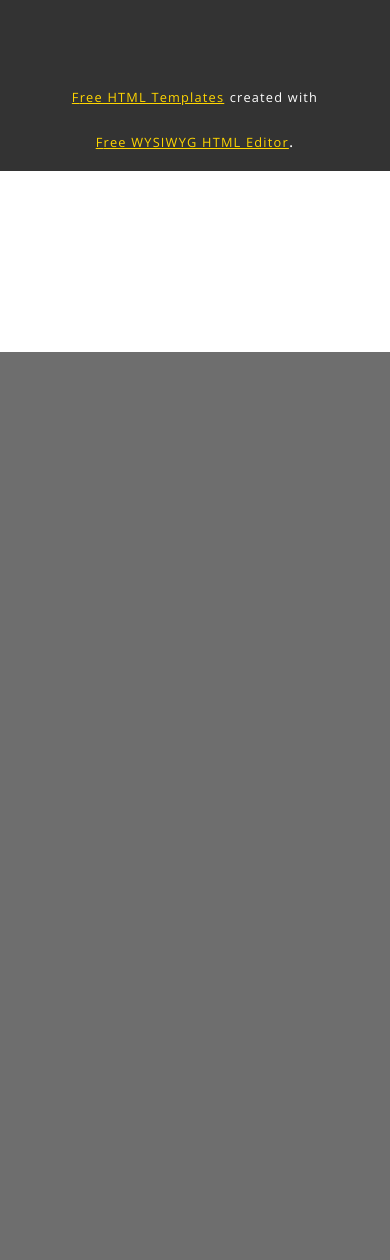
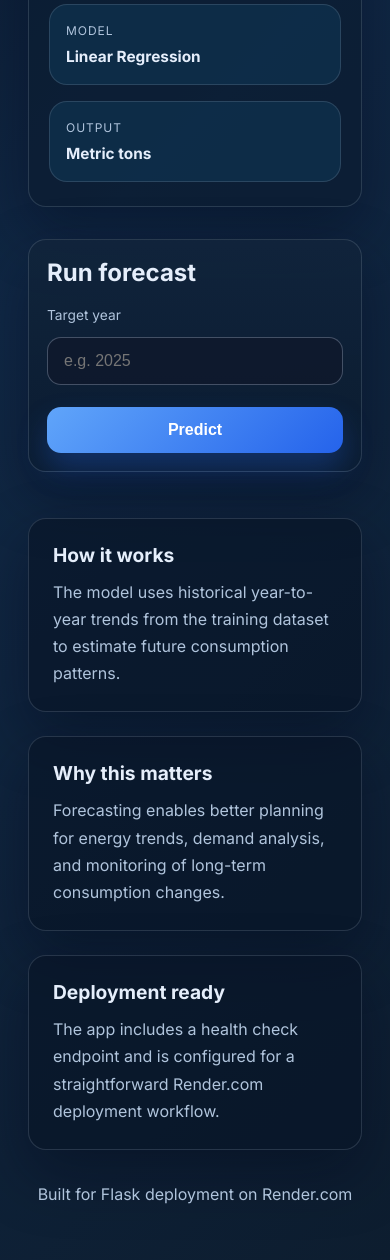
Before and after one commit to cwpan/flaskwebdoc, a Flask app: page / in a window 390 px wide. Shown: the part 648-1908 px from the top of the page. Before the commit the page ends 1000 px from the top, so only its background shows below. Run offline with Flask 3, Linux system fonts and the light colour scheme; parts of the project's set-up code (start-up, migrations or seed data) failed here and were passed over.

Commit message:
Update Flask layout and prepare Render deployment

```diff
--- a/main.py
+++ b/main.py
@@ -1,26 +1,66 @@
+import os
+import joblib
 import numpy as np
-from flask import Flask, request, jsonify, render_template
-import pickle
+from flask import Flask, render_template, request, jsonify
 
 app = Flask(__name__)
-model = pickle.load(open('model.pkl', 'rb'))
 
-@app.route('/')
+MODEL_PATH = os.path.join(os.path.dirname(__file__), 'model.pkl')
+
+
+def load_model():
+    try:
+        return joblib.load(MODEL_PATH)
+    except Exception as exc:
+        app.logger.error(f"Error loading model: {exc}")
+        return None
+
+
+model = load_model()
+
+
+@app.route('/', methods=['GET'])
 def home():
     return render_template('index.html')
 
-@app.route('/predict',methods=['POST'])
+
+@app.route('/predict', methods=['POST'])
 def predict():
-    '''
-    For rendering results on HTML page
-    '''
-    int_features = [int(x) for x in request.form.values()]
-    final_features = [np.array(int_features)]
-    prediction = model.predict(final_features)
+    if model is None:
+        return render_template(
+            'index.html',
+            error_message='Prediction service is currently unavailable. The ML model could not be loaded.'
+        )
 
-    output1 = round(prediction[0], 0)
-    output = int(output1)
-    return render_template('index.html', prediction_text='The coal consumption is {} thousand metric tons.'.format(output))
+    year = request.form.get('year', '').strip()
+
+    try:
+        year_value = float(year)
+        if year_value <= 0:
+            raise ValueError('Year must be a positive number.')
+
+        prediction = model.predict(np.array([[year_value]]))
+        output = int(round(float(prediction[0])))
+
+        return render_template(
+            'index.html',
+            prediction_text=(
+                f'Predicted USA brown coal consumption for {int(year_value):,}: '
+                f'{output:,} thousand metric tons'
+            )
+        )
+    except Exception:
+        return render_template(
+            'index.html',
+            error_message='Invalid input. Please enter a valid year, such as 2025.'
+        )
+
+
+@app.route('/healthz', methods=['GET'])
+def healthz():
+    return jsonify({"status": "healthy"}), 200
+
 
 if __name__ == "__main__":
-    app.run(host='0.0.0.0', port=8000, debug=True)
+    port = int(os.environ.get('PORT', 8081))
+    app.run(host='0.0.0.0', port=port, debug=False)
--- a/requirements.txt
+++ b/requirements.txt
@@ -1,5 +1,5 @@
 numpy
-sklearn
+scikit-learn
 requests
 flask
 gunicorn
--- a/static/css/style.css
+++ b/static/css/style.css
@@ -1,60 +1,342 @@
-@import url(https://fonts.googleapis.com/css?family=Open+Sans);
-.btn { display: inline-block; *display: inline; *zoom: 1; padding: 4px 10px 4px; margin-bottom: 0; font-size: 13px; line-height: 18px; color: #333333; text-align: center;text-shadow: 0 1px 1px rgba(255, 255, 255, 0.75); vertical-align: middle; background-color: #f5f5f5; background-image: -moz-linear-gradient(top, #ffffff, #e6e6e6); background-image: -ms-linear-gradient(top, #ffffff, #e6e6e6); background-image: -webkit-gradient(linear, 0 0, 0 100%, from(#ffffff), to(#e6e6e6)); background-image: -webkit-linear-gradient(top, #ffffff, #e6e6e6); background-image: -o-linear-gradient(top, #ffffff, #e6e6e6); background-image: linear-gradient(top, #ffffff, #e6e6e6); background-repeat: repeat-x; filter: progid:dximagetransform.microsoft.gradient(startColorstr=#ffffff, endColorstr=#e6e6e6, GradientType=0); border-color: #e6e6e6 #e6e6e6 #e6e6e6; border-color: rgba(0, 0, 0, 0.1) rgba(0, 0, 0, 0.1) rgba(0, 0, 0, 0.25); border: 1px solid #e6e6e6; -webkit-border-radius: 4px; -moz-border-radius: 4px; border-radius: 4px; -webkit-box-shadow: inset 0 1px 0 rgba(255, 255, 255, 0.2), 0 1px 2px rgba(0, 0, 0, 0.05); -moz-box-shadow: inset 0 1px 0 rgba(255, 255, 255, 0.2), 0 1px 2px rgba(0, 0, 0, 0.05); box-shadow: inset 0 1px 0 rgba(255, 255, 255, 0.2), 0 1px 2px rgba(0, 0, 0, 0.05); cursor: pointer; *margin-left: .3em; }
-.btn:hover, .btn:active, .btn.active, .btn.disabled, .btn[disabled] { background-color: #e6e6e6; }
-.btn-large { padding: 9px 14px; font-size: 15px; line-height: normal; -webkit-border-radius: 5px; -moz-border-radius: 5px; border-radius: 5px; }
-.btn:hover { color: #333333; text-decoration: none; background-color: #e6e6e6; background-position: 0 -15px; -webkit-transition: background-position 0.1s linear; -moz-transition: background-position 0.1s linear; -ms-transition: background-position 0.1s linear; -o-transition: background-position 0.1s linear; transition: background-position 0.1s linear; }
-.btn-primary, .btn-primary:hover { text-shadow: 0 -1px 0 rgba(0, 0, 0, 0.25); color: #ffffff; }
-.btn-primary.active { color: rgba(255, 255, 255, 0.75); }
-.btn-primary { background-color: #4a77d4; background-image: -moz-linear-gradient(top, #6eb6de, #4a77d4); background-image: -ms-linear-gradient(top, #6eb6de, #4a77d4); background-image: -webkit-gradient(linear, 0 0, 0 100%, from(#6eb6de), to(#4a77d4)); background-image: -webkit-linear-gradient(top, #6eb6de, #4a77d4); background-image: -o-linear-gradient(top, #6eb6de, #4a77d4); background-image: linear-gradient(top, #6eb6de, #4a77d4); background-repeat: repeat-x; filter: progid:dximagetransform.microsoft.gradient(startColorstr=#6eb6de, endColorstr=#4a77d4, GradientType=0);  border: 1px solid #3762bc; text-shadow: 1px 1px 1px rgba(0,0,0,0.4); box-shadow: inset 0 1px 0 rgba(255, 255, 255, 0.2), 0 1px 2px rgba(0, 0, 0, 0.5); }
-.btn-primary:hover, .btn-primary:active, .btn-primary.active, .btn-primary.disabled, .btn-primary[disabled] { filter: none; background-color: #4a77d4; }
-.btn-block { width: 100%; display:block; }
+@import url('https://fonts.googleapis.com/css2?family=Inter:wght@400;500;600;700;800&display=swap');
 
-* { -webkit-box-sizing:border-box; -moz-box-sizing:border-box; -ms-box-sizing:border-box; -o-box-sizing:border-box; box-sizing:border-box; }
+:root {
+  --page-bg: #081426;
+  --panel-bg: rgba(12, 29, 51, 0.8);
+  --panel-strong: rgba(17, 36, 59, 0.96);
+  --card-bg: rgba(15, 51, 80, 0.72);
+  --border: rgba(148, 163, 184, 0.22);
+  --text: #e5eefb;
+  --muted: #b0c4dc;
+  --accent: #60a5fa;
+  --accent-strong: #2563eb;
+  --accent-soft: rgba(96, 165, 250, 0.18);
+  --success-bg: rgba(34, 197, 94, 0.14);
+  --success-text: #bbf7d0;
+  --error-bg: rgba(239, 68, 68, 0.12);
+  --error-text: #fecaca;
+}
 
-html { width: 100%; height:100%;  }
+* {
+  box-sizing: border-box;
+}
+
+html {
+  scroll-behavior: smooth;
+}
 
 body {
-	width: 100%;
-	height:1000px;
-	font-family: 'Open Sans', sans-serif;
-	background: #092756;
-	color: #fff;
-	font-size: 18px;
-	text-align:center;
-	letter-spacing:1.2px;
-	 overflow-y: scroll !important;
-    overflow-x: hidden;
-
-}
-.login {
-    position: absolute;
-    z-index:100;
-	top: 50%;
-	left:38%;
-
-	width:400px;
-	height:800px;
+  margin: 0;
+  min-height: 100vh;
+  font-family: 'Inter', sans-serif;
+  background:
+    radial-gradient(circle at top left, rgba(96, 165, 250, 0.24), transparent 25%),
+    linear-gradient(135deg, #081426 0%, #102845 42%, #0d1d2f 100%);
+  color: var(--text);
 }
 
-.login h1 { color: #fff; text-shadow: 0 0 10px rgba(0,0,0,0.3); letter-spacing:1px; text-align:center; }
+img {
+  max-width: 100%;
+}
 
-input {
-	width: 100%;
-	margin-bottom: 10px;
-	background: rgba(0,0,0,0.3);
-	border: none;
-	outline: none;
-	padding: 10px;
-	font-size: 13px;
-	color: #fff;
-	text-shadow: 1px 1px 1px rgba(0,0,0,0.3);
-	border: 1px solid rgba(0,0,0,0.3);
-	border-radius: 4px;
-	box-shadow: inset 0 -5px 45px rgba(100,100,100,0.2), 0 1px 1px rgba(255,255,255,0.2);
-	-webkit-transition: box-shadow .5s ease;
-	-moz-transition: box-shadow .5s ease;
-	-o-transition: box-shadow .5s ease;
-	-ms-transition: box-shadow .5s ease;
-	transition: box-shadow .5s ease;
+.page-shell {
+  width: min(1180px, calc(100% - 32px));
+  margin: 0 auto;
+  padding: 24px 0 40px;
 }
-input:focus { box-shadow: inset 0 -5px 45px rgba(100,100,100,0.4), 0 1px 1px rgba(255,255,255,0.2); }
+
+.topbar {
+  display: flex;
+  align-items: center;
+  justify-content: space-between;
+  gap: 20px;
+  padding: 18px 20px;
+  border: 1px solid var(--border);
+  border-radius: 20px;
+  background: rgba(9, 20, 35, 0.72);
+  backdrop-filter: blur(12px);
+}
+
+.brand-wrap {
+  display: flex;
+  align-items: center;
+  gap: 12px;
+}
+
+.brand-mark {
+  width: 42px;
+  height: 42px;
+  border-radius: 12px;
+  display: grid;
+  place-items: center;
+  font-weight: 800;
+  color: #eff6ff;
+  background: linear-gradient(135deg, var(--accent) 0%, var(--accent-strong) 100%);
+  box-shadow: 0 10px 30px rgba(37, 99, 235, 0.4);
+}
+
+.brand-copy {
+  display: flex;
+  flex-direction: column;
+}
+
+.brand-title {
+  font-size: 1rem;
+  font-weight: 700;
+}
+
+.brand-subtitle {
+  font-size: 0.72rem;
+  color: var(--muted);
+}
+
+.main-nav {
+  display: flex;
+  align-items: center;
+  gap: 18px;
+}
+
+.main-nav a {
+  color: var(--muted);
+  text-decoration: none;
+  font-size: 0.95rem;
+  transition: color 0.2s ease;
+}
+
+.main-nav a:hover {
+  color: var(--text);
+}
+
+.hero {
+  display: grid;
+  grid-template-columns: 1.3fr 0.9fr;
+  gap: 32px;
+  align-items: center;
+  padding: 48px 18px 28px;
+}
+
+.hero-copy,
+.prediction-panel,
+.info-card {
+  border: 1px solid var(--border);
+  border-radius: 24px;
+  background: var(--panel-bg);
+  box-shadow: 0 24px 60px rgba(2, 6, 23, 0.38);
+}
+
+.hero-copy {
+  padding: 36px;
+}
+
+.eyebrow {
+  margin: 0 0 16px;
+  color: #93c5fd;
+  font-size: 0.8rem;
+  font-weight: 700;
+  letter-spacing: 0.14em;
+  text-transform: uppercase;
+}
+
+.hero-copy h1 {
+  margin: 0;
+  font-size: clamp(2.3rem, 4vw, 4rem);
+  line-height: 1.06;
+}
+
+.lead {
+  margin-top: 18px;
+  max-width: 640px;
+  color: var(--muted);
+  font-size: 1.05rem;
+  line-height: 1.7;
+}
+
+.stats-grid {
+  display: grid;
+  grid-template-columns: repeat(3, minmax(0, 1fr));
+  gap: 16px;
+  margin-top: 30px;
+}
+
+.stat-card {
+  padding: 18px 16px;
+  border: 1px solid var(--border);
+  border-radius: 18px;
+  background: var(--card-bg);
+}
+
+.stat-label {
+  display: block;
+  color: var(--muted);
+  font-size: 0.75rem;
+  text-transform: uppercase;
+  letter-spacing: 0.08em;
+  margin-bottom: 8px;
+}
+
+.stat-card strong {
+  font-size: 0.96rem;
+}
+
+.prediction-panel {
+  padding: 24px;
+  background: linear-gradient(180deg, rgba(17, 36, 59, 0.95), rgba(11, 28, 48, 0.96));
+}
+
+.panel-header h2 {
+  margin: 0 0 20px;
+  font-size: 1.5rem;
+}
+
+.predict-form {
+  display: flex;
+  flex-direction: column;
+  gap: 14px;
+}
+
+.predict-form label {
+  font-size: 0.86rem;
+  color: var(--muted);
+}
+
+.predict-form input {
+  width: 100%;
+  padding: 14px 16px;
+  border-radius: 14px;
+  border: 1px solid rgba(148, 163, 184, 0.4);
+  background: rgba(15, 23, 42, 0.68);
+  color: var(--text);
+  font-size: 1rem;
+}
+
+.predict-form input:focus {
+  outline: 2px solid rgba(96, 165, 250, 0.6);
+  border-color: transparent;
+}
+
+.predict-form button {
+  margin-top: 8px;
+  padding: 14px 18px;
+  border: none;
+  border-radius: 14px;
+  font-size: 1rem;
+  font-weight: 700;
+  color: white;
+  background: linear-gradient(135deg, var(--accent) 0%, var(--accent-strong) 100%);
+  cursor: pointer;
+  transition: transform 0.2s ease, box-shadow 0.2s ease;
+  box-shadow: 0 16px 30px rgba(37, 99, 235, 0.3);
+}
+
+.predict-form button:hover {
+  transform: translateY(-1px);
+}
+
+.result-box,
+.error-box {
+  margin-top: 18px;
+  padding: 16px 18px;
+  border-radius: 14px;
+  border: 1px solid transparent;
+}
+
+.result-box {
+  background: var(--success-bg);
+  border-color: rgba(34, 197, 94, 0.3);
+}
+
+.result-label {
+  display: inline-block;
+  margin-bottom: 8px;
+  font-size: 0.75rem;
+  letter-spacing: 0.08em;
+  text-transform: uppercase;
+  color: var(--success-text);
+}
+
+.result-box p {
+  margin: 0;
+  color: var(--success-text);
+  font-size: 1rem;
+  line-height: 1.6;
+}
+
+.error-box {
+  background: var(--error-bg);
+  border-color: rgba(239, 68, 68, 0.3);
+  color: var(--error-text);
+}
+
+.info-grid {
+  display: grid;
+  grid-template-columns: repeat(3, minmax(0, 1fr));
+  gap: 24px;
+  padding: 18px 18px 0;
+}
+
+.info-card {
+  padding: 24px;
+  background: rgba(8, 20, 38, 0.66);
+}
+
+.info-card h3 {
+  margin-top: 0;
+  margin-bottom: 12px;
+  font-size: 1.2rem;
+}
+
+.info-card p {
+  margin: 0;
+  color: var(--muted);
+  line-height: 1.7;
+}
+
+.site-footer {
+  padding: 18px 18px 0;
+  text-align: center;
+  color: var(--muted);
+}
+
+@media (max-width: 900px) {
+  .hero {
+    grid-template-columns: 1fr;
+  }
+
+  .info-grid {
+    grid-template-columns: 1fr;
+  }
+}
+
+@media (max-width: 640px) {
+  .page-shell {
+    width: min(100% - 20px, 1180px);
+  }
+
+  .topbar {
+    flex-direction: column;
+    align-items: flex-start;
+  }
+
+  .main-nav {
+    width: 100%;
+    justify-content: space-between;
+  }
+
+  .hero-copy,
+  .prediction-panel,
+  .info-card {
+    border-radius: 18px;
+  }
+
+  .hero-copy {
+    padding: 24px 20px;
+  }
+
+  .prediction-panel {
+    padding: 18px;
+  }
+
+  .stats-grid {
+    grid-template-columns: 1fr;
+  }
+}
--- a/templates/index.html
+++ b/templates/index.html
@@ -1,96 +1,111 @@
 <!DOCTYPE html>
-<html style="font-size: 16px;">
+<html lang="en">
   <head>
+    <meta charset="utf-8">
     <meta name="viewport" content="width=device-width, initial-scale=1.0">
-    <meta charset="utf-8">
-    <meta name="keywords" content="Recruitment Agency, Recruitment Agency, Recruitment Model, Recruitment Agency, Faq">
-    <meta name="description" content="">
-    <meta name="page_type" content="np-template-header-footer-from-plugin">
-    <title> Brown Coal Consumption Prediction</title>
-    <link rel="stylesheet" href="{{ url_for('static', filename='css/nicepage.css') }}" media="screen">
-    <link rel="stylesheet" href="{{ url_for('static', filename='css/Page-1.css') }}" media="screen">
-    <link rel="stylesheet" href="{{ url_for('static', filename='css/style.css') }}" media="screen">
-    <script class="u-script" type="text/javascript" src="jquery.js" defer=""></script>
-    <script class="u-script" type="text/javascript" src="nicepage.js" defer=""></script>
-    <meta name="generator" content="Nicepage 2.30.1, nicepage.com">
-    <link id="u-theme-google-font" rel="stylesheet" href="https://fonts.googleapis.com/css?family=Roboto:100,100i,300,300i,400,400i,500,500i,700,700i,900,900i|Open+Sans:300,300i,400,400i,600,600i,700,700i,800,800i">
+    <meta name="description" content="Brown coal consumption predictor built with Flask and a trained machine learning model.">
+    <title>Brown Coal Consumption Predictor</title>
+    <link rel="stylesheet" href="{{ url_for('static', filename='css/style.css') }}">
+  </head>
+  <body>
+    <div class="page-shell">
+      <header class="topbar">
+        <div class="brand-wrap">
+          <div class="brand-mark">E</div>
+          <div class="brand-copy">
+            <span class="brand-title">Energy Insights</span>
+            <span class="brand-subtitle">Predictive Analytics</span>
+          </div>
+        </div>
+        <nav class="main-nav" aria-label="Main navigation">
+          <a href="#overview">Overview</a>
+          <a href="#predictor">Predictor</a>
+          <a href="#insights">Insights</a>
+        </nav>
+      </header>
 
+      <main>
+        <section class="hero" id="overview">
+          <div class="hero-copy">
+            <p class="eyebrow">Machine Learning Demo</p>
+            <h1>Brown Coal Consumption Predictor</h1>
+            <p class="lead">
+              Explore a lightweight forecasting app that estimates future USA brown coal consumption
+              using historical energy data and a trained linear regression model.
+            </p>
 
-    <script type="application/ld+json">{
-		"@context": "http://schema.org",
-		"@type": "Organization",
-		"name": "",
-		"url": "index.html"
-}</script>
-    <meta property="og:title" content="Page 1">
-    <meta property="og:type" content="website">
-    <meta name="theme-color" content="#ffd600">
-    <link rel="canonical" href="index.html">
-    <meta property="og:url" content="index.html">
-  </head>
-  <body class="u-body u-overlap u-overlap-contrast"><header class="u-clearfix u-grey-50 u-header u-header" id="sec-fe27"><div class="u-clearfix u-sheet u-sheet-1">
-        <nav class="u-menu u-menu-dropdown u-offcanvas u-menu-1">
-          <div class="menu-collapse" style="font-size: 1rem; letter-spacing: 0px;">
-            <a class="u-button-style u-custom-left-right-menu-spacing u-custom-padding-bottom u-custom-top-bottom-menu-spacing u-nav-link u-text-active-palette-1-base u-text-hover-palette-2-base" href="#">
-              <svg><use xmlns:xlink="http://www.w3.org/1999/xlink" xlink:href="#menu-hamburger"></use></svg>
-              <svg version="1.1" xmlns="http://www.w3.org/2000/svg" xmlns:xlink="http://www.w3.org/1999/xlink"><defs><symbol id="menu-hamburger" viewBox="0 0 16 16" style="width: 16px; height: 16px;"><rect y="1" width="16" height="2"></rect><rect y="7" width="16" height="2"></rect><rect y="13" width="16" height="2"></rect>
-</symbol>
-</defs></svg>
-            </a>
-          </div>
-          <div class="u-custom-menu u-nav-container">
-            <ul class="u-nav u-unstyled u-nav-1"><li class="u-nav-item"><a class="u-button-style u-nav-link u-text-active-palette-1-base u-text-hover-palette-2-base" href="Page-1.html" style="padding: 10px 20px;">Energy predictor home</a>
-</li></ul>
-          </div>
-          <div class="u-custom-menu u-nav-container-collapse">
-            <div class="u-black u-container-style u-inner-container-layout u-opacity u-opacity-95 u-sidenav">
-              <div class="u-sidenav-overflow">
-                <div class="u-menu-close"></div>
-                <ul class="u-align-center u-nav u-popupmenu-items u-unstyled u-nav-2"><li class="u-nav-item"><a class="u-button-style u-nav-link" href="Page-1.html" style="padding: 10px 20px;">Energy predictor home</a>
-</li></ul>
+            <div class="stats-grid">
+              <div class="stat-card">
+                <span class="stat-label">Dataset</span>
+                <strong>UN energy statistics</strong>
+              </div>
+              <div class="stat-card">
+                <span class="stat-label">Model</span>
+                <strong>Linear Regression</strong>
+              </div>
+              <div class="stat-card">
+                <span class="stat-label">Output</span>
+                <strong>Metric tons</strong>
               </div>
             </div>
-            <div class="u-black u-menu-overlay u-opacity u-opacity-70"></div>
           </div>
-        </nav>
-      </div></header>
-    <section class="u-align-left u-clearfix u-image u-shading u-section-1" id="carousel_c805" data-image-width="1280" data-image-height="851">
-      <div class="u-clearfix u-sheet u-sheet-1">
-        <h2 class="u-text u-text-body-alt-color u-text-1">Energy Consumption Predictor</h2>
-        <p class="u-text u-text-body-alt-color u-text-2">To predict brown coal consumption</p>
-      </div>
-    </section>
-    <div class="login">
- <div>
 
-	</div>
+          <div class="prediction-panel" id="predictor">
+            <div class="panel-header">
+              <h2>Run forecast</h2>
+            </div>
 
-     <!-- Main Input For Receiving Query to our ML -->
-    <form action="{{ url_for('predict')}}"method="post" style="z-index: 10">
-    	<input type="text" name="Years" placeholder="Predicted Year > 2021" required="required" />
+            <form action="{{ url_for('predict') }}" method="post" class="predict-form">
+              <label for="year">Target year</label>
+              <input id="year" name="year" type="number" min="1990" step="1" placeholder="e.g. 2025" required>
+              <button type="submit">Predict</button>
+            </form>
 
-        <button type="submit" class="btn btn-primary btn-block btn-large">Predict</button>
-    </form>
+            {% if prediction_text %}
+            <div class="result-box" aria-live="polite">
+              <span class="result-label">Prediction</span>
+              <p>{{ prediction_text }}</p>
+            </div>
+            {% endif %}
 
-   <br>
-   <br>
-   <font color="white" size="5">{{ prediction_text }}</font>
+            {% if error_message %}
+            <div class="error-box" aria-live="polite">
+              {{ error_message }}
+            </div>
+            {% endif %}
+          </div>
+        </section>
 
- </div>
+        <section class="info-grid" id="insights">
+          <article class="info-card">
+            <h3>How it works</h3>
+            <p>
+              The model uses historical year-to-year trends from the training dataset to estimate future
+              consumption patterns.
+            </p>
+          </article>
 
-    <footer class="u-align-center u-clearfix u-footer u-grey-80 u-footer" id="sec-2012"><div class="u-clearfix u-sheet u-sheet-1">
-        <p class="u-small-text u-text u-text-variant u-text-1"></p>
-      </div></footer>
-    <section class="u-backlink u-clearfix u-grey-80">
-      <a class="u-link" href="https://nicepage.com/html-templates" target="_blank">
-        <span>Free HTML Templates</span>
-      </a>
-      <p class="u-text">
-        <span>created with</span>
-      </p>
-      <a class="u-link" href="https://nicepage.com/html-website-builder" target="_blank">
-        <span>Free WYSIWYG HTML Editor</span>
-      </a>.
-    </section>
+          <article class="info-card">
+            <h3>Why this matters</h3>
+            <p>
+              Forecasting enables better planning for energy trends, demand analysis, and monitoring
+              of long-term consumption changes.
+            </p>
+          </article>
+
+          <article class="info-card">
+            <h3>Deployment ready</h3>
+            <p>
+              The app includes a health check endpoint and is configured for a straightforward Render.com
+              deployment workflow.
+            </p>
+          </article>
+        </section>
+      </main>
+
+      <footer class="site-footer">
+        <p>Built for Flask deployment on Render.com</p>
+      </footer>
+    </div>
   </body>
 </html>
```
Also changed, not shown: render.yaml (added, +8 -0 lines), 1 other file.
